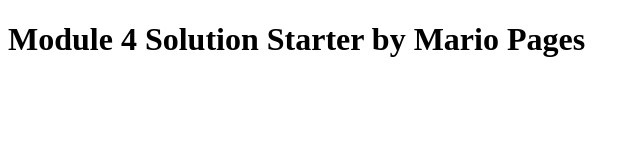
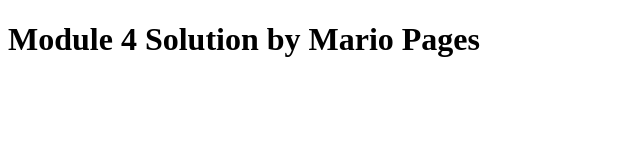
Before and after one commit to mariopages/module4-solution, a plain HTML site: page index.html in a window 1280 px wide. Shown: the whole page, without its empty margins (0-640 px from the left). Drawn offline with Linux system fonts and the light colour scheme.

Commit message:
Update index.html

```diff
--- a/index.html
+++ b/index.html
@@ -2,7 +2,7 @@
 <html>
 <head>
   <meta charset="utf-8">
-  <title>Module 4 Solution Starter</title>
+  <title>Module 4 Solution by Mario Pages</title>
   <script>
     var names = []; // DO NOT REMOVE
   </script>
@@ -11,6 +11,6 @@
   <script src="script.js"></script>
 </head>
 <body>
-  <h1>Module 4 Solution Starter by Mario Pages</h1>
+  <h1>Module 4 Solution by Mario Pages</h1>
 </body>
 </html>
```
